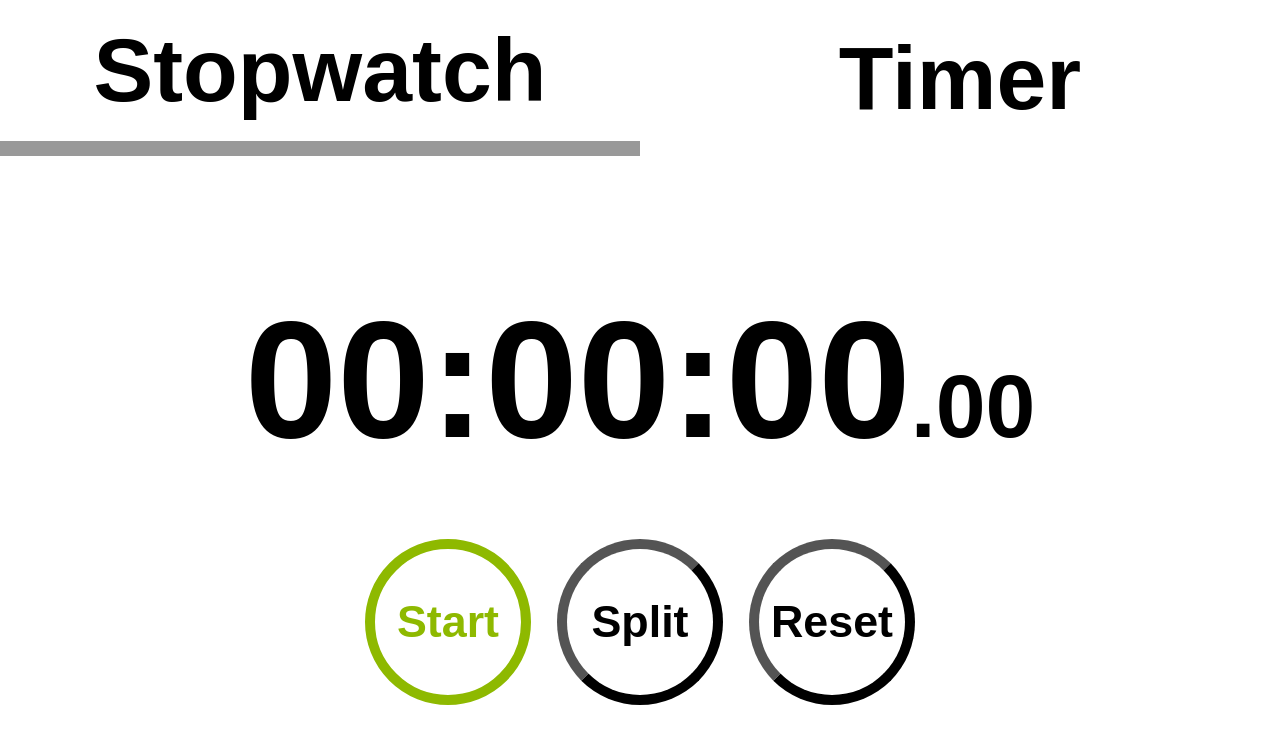
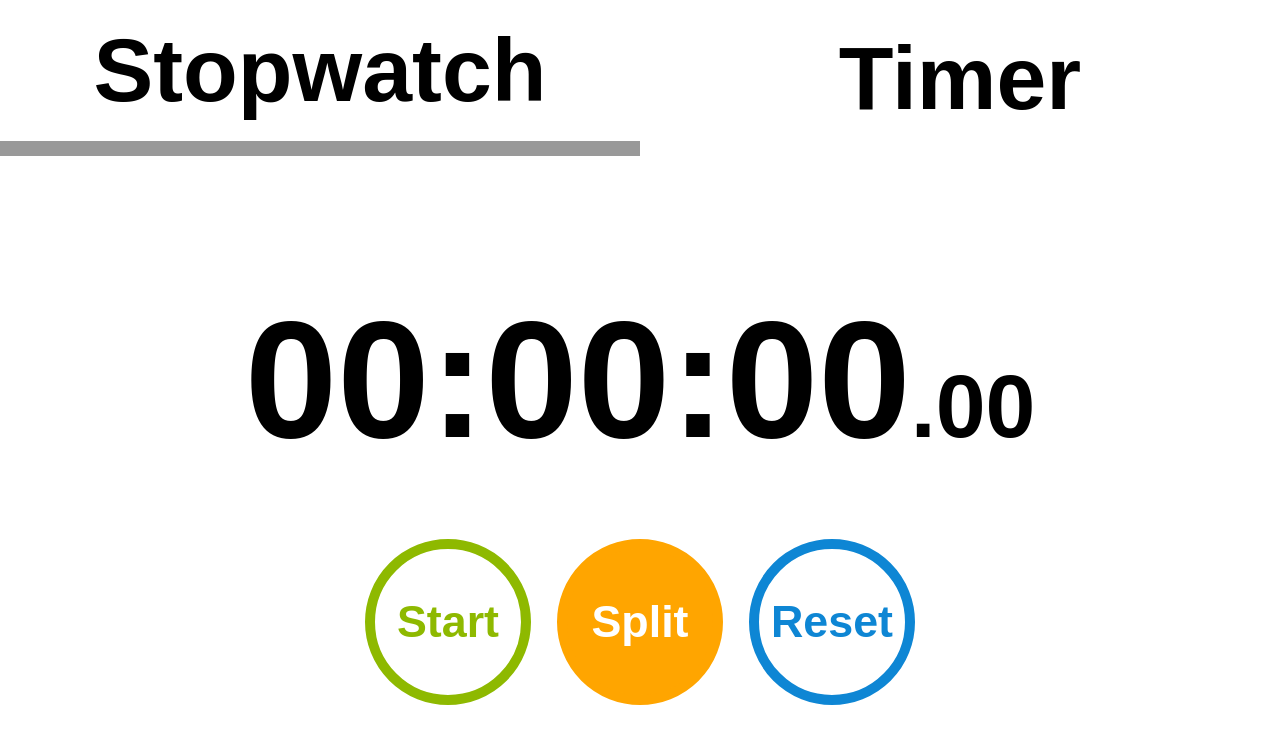
Before and after one commit to lubahabarta/react-tsc-timer, a React (Create React App) app: page /Stopwatch in a window 1280 px wide. In both pictures the pointer is over the button "Split". Shown: the top 744 px of the page. Built offline with nearby package versions, Linux system fonts and the light colour scheme.

Commit message:
dodelane css <buttons> v Stopwatch.tsx

```diff
--- a/src/Stopwatch.css
+++ b/src/Stopwatch.css
@@ -43,6 +43,7 @@
     scale: 0.95;
 }
 
+/* START */
 .button-start {
     border: solid #8eb900;
     color: #8eb900;
@@ -54,6 +55,7 @@
     color: white;
 }
 
+/* STOP */
 .button-stop {
     border: solid #b90000;
     color: #b90000;
@@ -64,3 +66,27 @@
     background-color: #b90000;
     color: white;
 }
+
+/* SPLIT */
+.button-split {
+    border: solid orange;
+    color: orange;
+}
+
+.button-split:hover,
+.button-split:active {
+    background-color: orange;
+    color: white;
+}
+
+/* RESET */
+.button-reset {
+    border: solid #0E86D4;
+    color: #0E86D4;
+}
+
+.button-reset:hover,
+.button-reset:active {
+    background-color: #0E86D4;
+    color: white;
+}
```
